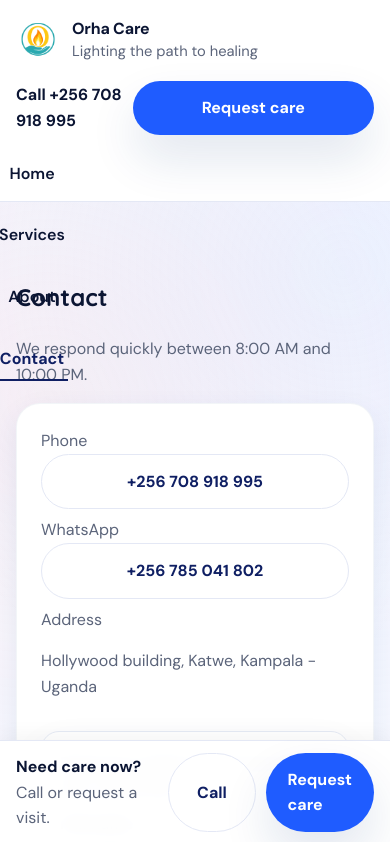
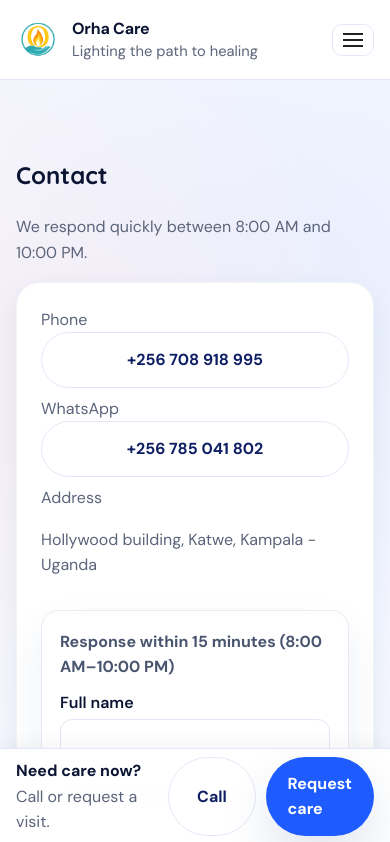
Before and after one commit to Bonnedevelops/orhacare, a React (Vite) app: page /contact in a window 390 px wide. Shown: the top 842 px of the page. Built offline with nearby package versions, Linux system fonts and the light colour scheme.

Commit message:
add tabs under humbager for mobile

```diff
--- a/src/components/Header/Header.css
+++ b/src/components/Header/Header.css
@@ -1,4 +1,4 @@
-.topbar { position: sticky; top: 0; z-index: 20; background: rgba(255,255,255,0.96); backdrop-filter: blur(10px); border-bottom: 1px solid var(--color-border); }
+.topbar { position: sticky; top: 0; z-index: 100; background: rgba(255,255,255,0.96); backdrop-filter: blur(10px); border-bottom: 1px solid var(--color-border); }
 
 .topbar-inner { display: grid; grid-template-columns: auto 1fr auto; align-items: center; gap: 18px; padding: 16px 0; }
 
@@ -27,8 +27,42 @@
 
 .cta-link { font-weight: 700; }
 
+.menu-toggle {
+  display: none;
+  background: none;
+  border: 1px solid var(--color-border);
+  border-radius: 10px;
+  padding: 8px 10px;
+  gap: 4px;
+  flex-direction: column;
+}
+
+.menu-toggle span { width: 20px; height: 2px; background: #222; display: block; }
+.menu-toggle.open span:nth-child(2) { opacity: 0; }
+.menu-toggle.open span:nth-child(1) { transform: translateY(6px) rotate(45deg); }
+.menu-toggle.open span:nth-child(3) { transform: translateY(-6px) rotate(-45deg); }
+
+.mobile-drawer { display: none; }
+
 @media (max-width: 900px) {
-  .topbar-inner { grid-template-columns: 1fr; }
-  .nav { order: 3; flex-wrap: wrap; }
-  .cta-group { order: 2; }
+  .topbar-inner { grid-template-columns: auto auto; grid-template-areas: 'brand toggler'; }
+  .brand { grid-area: brand; }
+  .nav { display: none; }
+  .cta-group { display: none; }
+  .menu-toggle { display: inline-flex; grid-area: toggler; justify-self: end; }
+  .mobile-drawer {
+    display: none;
+    position: absolute;
+    left: 0;
+    right: 0;
+    top: calc(100% + 2px);
+    background: #ffffff;
+    border-top: 1px solid var(--color-border);
+    box-shadow: 0 14px 30px rgba(0,0,0,0.12);
+    padding: 6px 0 14px;
+    z-index: 120;
+  }
+  .mobile-drawer .nav { display: flex; flex-direction: column; padding: 12px 0; gap: 12px; }
+  .mobile-cta { display: flex; gap: 10px; padding-bottom: 12px; }
+  .mobile-drawer.open { display: block; }
 }
--- a/src/components/Header/Header.tsx
+++ b/src/components/Header/Header.tsx
@@ -1,4 +1,4 @@
-import React from 'react'
+import React, { useState } from 'react'
 import { Link, useLocation } from 'react-router-dom'
 import './Header.css'
 
@@ -11,6 +11,7 @@ const navItems = [
 
 const Header: React.FC = () => {
   const { pathname } = useLocation()
+  const [open, setOpen] = useState(false)
 
   return (
     <header className="topbar">
@@ -22,6 +23,17 @@ const Header: React.FC = () => {
             <div className="brand-tag">Lighting the path to healing</div>
           </div>
         </div>
+        <button
+          type="button"
+          className={`menu-toggle ${open ? 'open' : ''}`}
+          aria-label="Toggle menu"
+          aria-expanded={open}
+          onClick={() => setOpen((prev) => !prev)}
+        >
+          <span />
+          <span />
+          <span />
+        </button>
         <nav className="nav">
           {navItems.map((item) => (
             <Link key={item.path} to={item.path} className={pathname === item.path ? 'active' : ''}>
@@ -29,10 +41,15 @@ const Header: React.FC = () => {
             </Link>
           ))}
         </nav>
-        <div className="cta-group">
-          <a className="cta-link" href="tel:+256708918995">Call +256 708 918 995</a>
-          <a className="btn" href="#request">Request care</a>
-        </div>
+      </div>
+      <div className={`mobile-drawer ${open ? 'open' : ''}`} aria-hidden={!open}>
+        <nav className="nav mobile-nav" onClick={() => setOpen(false)}>
+          {navItems.map((item) => (
+            <Link key={item.path} to={item.path} className={pathname === item.path ? 'active' : ''}>
+              {item.label}
+            </Link>
+          ))}
+        </nav>
       </div>
     </header>
   )
--- a/src/components/StickyBar/StickyBar.css
+++ b/src/components/StickyBar/StickyBar.css
@@ -14,7 +14,7 @@
   align-items: center;
   justify-content: space-between;
   gap: 12px;
-  padding: 12px 0;
+  padding: 8px 0;
 }
 
 .actions { display: flex; gap: 10px; }
```
